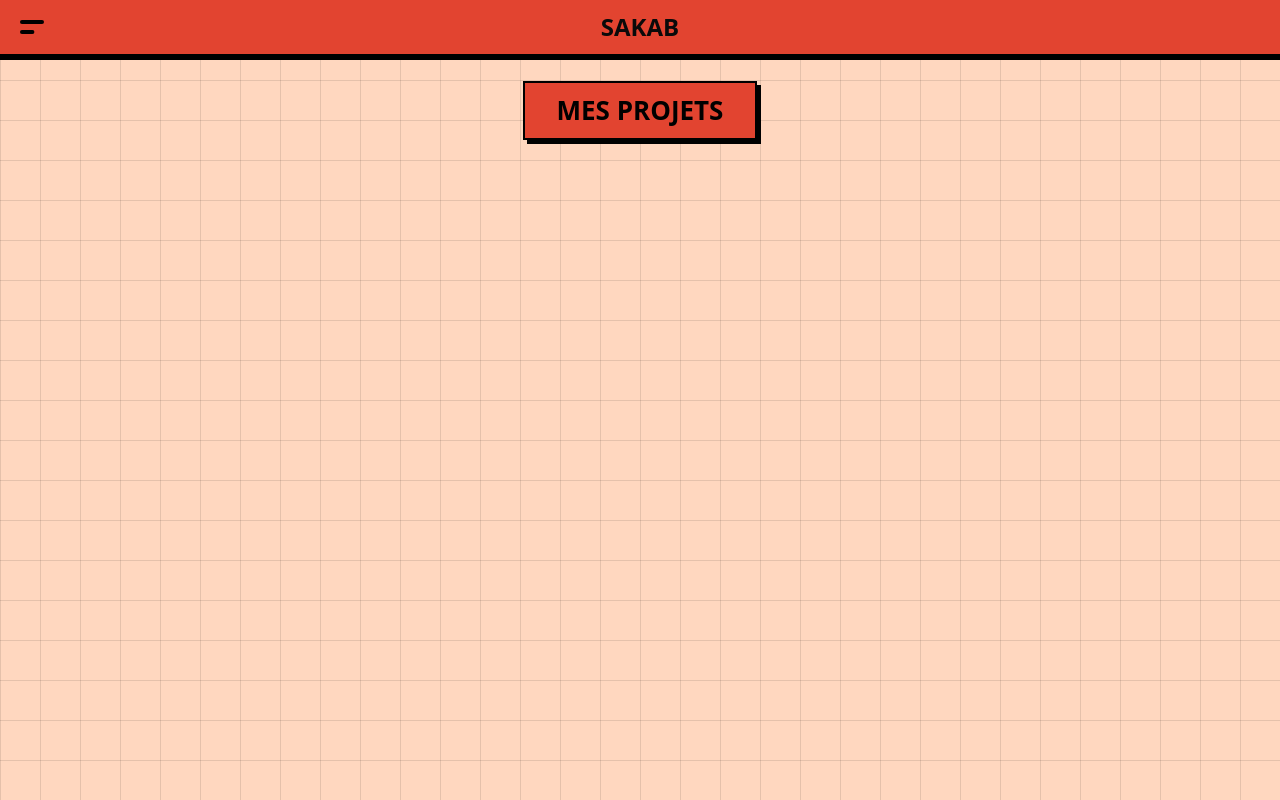
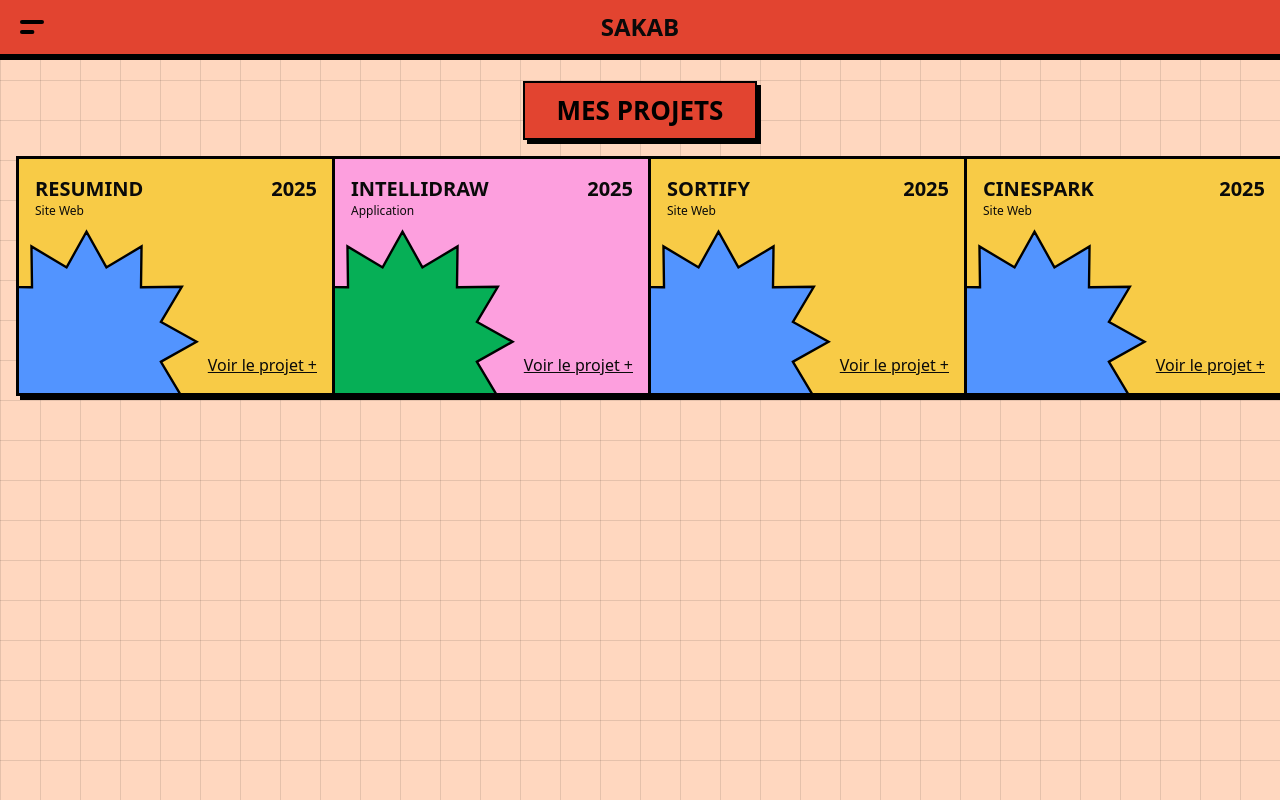
Before and after one commit to sakab257/portfolio-sakab, a Next.js app: page /project in a window 1280 px wide. Built offline with nearby package versions, Linux system fonts and the light colour scheme; a web font is replaced by a local one.

Commit message:
ajout de qlq fonctionnalités

```diff
--- a/app/experiences/page.tsx
+++ b/app/experiences/page.tsx
@@ -1,3 +1,4 @@
+import Companies from '@/components/experiences/companies'
 import Company from '@/components/experiences/company'
 import PageTitle from '@/components/ui/page-title'
 import React from 'react'
@@ -8,13 +9,7 @@ const Experiences = () => {
       <PageTitle title="Mes Experiences" />
       <div className='w-full h-160 relative flex flex-col gap-4 pt-4'>
         <div className='h-full w-0.5 border-2 border-black border-dashed absolute top-0 left-1/2 -translate-x-1/2'></div>
-        <Company title={`Concepteur\n Développeur`} imageUrl='/companies/cdc.svg' company='Groupe Caisse Des Dépôts - 2025'
-          description={`
-            ✦ Intégration de GraphQL dans un environnement Drupal/Symfony avec MariaDB.
-            \n✦ Développement d’interfaces Next.js performantes et évolutives garantissant une UX/UI responsive.
-            \n✦ Configuration d’un environnement Docker conteneurisé assurant la stabilité et reproductibilité.
-            \n✦ Automatisation et déploiement sur Vercel avec pipelines CI/CD GitHub Actions réduisant le temps de production.`}
-        />
+        <Companies />
         {/* <Company title="Software Engineer" imageUrl='/companies/dauphine.svg'/> */}
       </div>
     </>
--- a/app/page.tsx
+++ b/app/page.tsx
@@ -9,12 +9,12 @@ export default function Home() {
       <div className="flex w-full items-center justify-center gap-8">
         <Image src="/hero-image.svg" alt="Hero Image" width={350} height={350} className="lg:w-[500px] lg:h-[500px] pt-4 flex items-center justify-center animate-jump-in animate-once" />
         <div className="w-fit hidden lg:flex h-fit p-4 gap-8 flex-col">
-          <div className="w-fit flex gap-8 justify-between mx-auto">
+          <div className="w-full flex gap-8 justify-between mx-auto">
             <CompanyCards />
           </div>
           <div className="w-fit flex flex-col gap-2 justify-between mx-auto">
-            <ButtonStyled href="/project" color="#E24430" text="Mes projets" px="px-36"/>
-            <ButtonStyled href="/cv.pdf" target="_blank" color="#FFD7BF" text="Telecharger mon cv" px="px-24.5"/>
+            <ButtonStyled href="/project" color="#E24430" text="Mes projets"/>
+            <ButtonStyled href="/cv.pdf" target="_blank" color="#FFD7BF" text="Telecharger mon cv"/>
           </div>
         </div>
       </div>
@@ -24,8 +24,8 @@ export default function Home() {
           <CompanyCards />
         </div>
         <div className="w-fit flex flex-col gap-2 justify-between mx-auto">
-          <ButtonStyled href="/project" color="#E24430" text="Mes projets" px="px-35.5"/>
-          <ButtonStyled href="/cv.pdf" target="_blank" color="#FFD7BF" text="Telecharger mon cv" px="px-26"/>
+          <ButtonStyled href="/project" color="#E24430" text="Mes projets"/>
+          <ButtonStyled href="/cv.pdf" target="_blank" color="#FFD7BF" text="Telecharger mon cv"/>
         </div>
       </div>
     </div>
--- a/app/project/page.tsx
+++ b/app/project/page.tsx
@@ -1,9 +1,15 @@
+import ProjectCard from '@/components/project/project-card'
 import PageTitle from '@/components/ui/page-title'
 import React from 'react'
 
 const Projects = () => {
   return (
-    <PageTitle title="Mes Projets" />
+    <>
+      <PageTitle title="Mes Projets" />
+      <div className='w-full h-160 relative grid grid-cols-1 md:grid-cols-2 lg:grid-cols-3 xl:grid-cols-4 gap-4 pt-4 px-4'>
+        <ProjectCard />
+      </div>
+    </>
   )
 }
 
--- a/components/CurvedLoop.tsx
+++ b/components/CurvedLoop.tsx
@@ -12,7 +12,7 @@ interface CurvedLoopProps {
 
 const CurvedLoop: FC<CurvedLoopProps> = ({
   marqueeText = '',
-  speed = 2,
+  speed = 1,
   className,
   curveAmount = 0,
   direction = 'left',
--- a/components/cards/company-cards.tsx
+++ b/components/cards/company-cards.tsx
@@ -4,15 +4,15 @@ import React from 'react'
 const companies = [
     {image: "/companies/cdc.svg", name: "CDC"},
     {image: "/companies/dauphine.svg", name: "Dauphine"},
-    {image: "/companies/cdc.svg", name: "test"},
-    {image: "/companies/dauphine.svg", name: "djjs"},
+    {image: "/companies/orange.svg", name: "Orange"},
+
 ]
 
 const CompanyCards = () => {
   return (
     <>
       {companies.map((company) => (
-        <div key={company.name} className='w-20 h-20 p-4 border-2 border-black shadow-[4px_4px_0px_0px_#000] flex items-center justify-center relative'>
+        <div key={company.name} className='w-15 h-15 md:w-20 md:h-20 lg:h-24.5 lg:w-24.5 p-4 border-2 border-black shadow-[4px_4px_0px_0px_#000] flex items-center justify-center relative'>
           <Image src={company.image} alt={company.name} fill className='object-contain'/>
         </div>
       ))}
--- /dev/null
+++ b/components/experiences/companies.tsx
@@ -0,0 +1,32 @@
+import React from 'react'
+import Company from './company'
+
+const Companies = () => {
+  return (
+    <>
+        <Company title={`Hackathon Gen IA`} imageUrl='/companies/orange.svg' company='Orange - 2025'
+          description={`
+            ✦ Intégration de GraphQL dans un environnement Drupal/Symfony avec MariaDB.
+            \n✦ Développement d’interfaces Next.js performantes et évolutives garantissant une UX/UI responsive.
+            \n✦ Configuration d’un environnement Docker conteneurisé assurant la stabilité et reproductibilité.
+            \n✦ Automatisation et déploiement sur Vercel avec pipelines CI/CD GitHub Actions réduisant le temps de production.`}
+        />
+        <Company title={`Concepteur\n Développeur`} imageUrl='/companies/cdc.svg' company='Groupe Caisse Des Dépôts - 2025'
+          description={`
+            ✦ Intégration de GraphQL dans un environnement Drupal/Symfony avec MariaDB.
+            \n✦ Développement d’interfaces Next.js performantes et évolutives garantissant une UX/UI responsive.
+            \n✦ Configuration d’un environnement Docker conteneurisé assurant la stabilité et reproductibilité.
+            \n✦ Automatisation et déploiement sur Vercel avec pipelines CI/CD GitHub Actions réduisant le temps de production.`}
+        />
+        <Company title={`ADEM`} imageUrl='/companies/dauphine.svg' company='Dauphine - 2025'
+          description={`
+            ✦ Intégration de GraphQL dans un environnement Drupal/Symfony avec MariaDB.
+            \n✦ Développement d’interfaces Next.js performantes et évolutives garantissant une UX/UI responsive.
+            \n✦ Configuration d’un environnement Docker conteneurisé assurant la stabilité et reproductibilité.
+            \n✦ Automatisation et déploiement sur Vercel avec pipelines CI/CD GitHub Actions réduisant le temps de production.`}
+        />
+    </>
+  )
+}
+
+export default Companies
--- /dev/null
+++ b/components/project/project-card.tsx
@@ -0,0 +1,33 @@
+import Image from 'next/image'
+import Link from 'next/link'
+import React from 'react'
+
+const projects = [
+    { title : "Resumind", date: "2025", description:"Site Web", bg:"#F8CB46", imageBg:"#5294FF", link:"/" },
+    { title : "Intellidraw", date: "2025", description:"Application", bg:"#FD9FDE", imageBg:"#06AF56", link: "/experiences" },
+    { title : "Sortify", date: "2025", description:"Site Web", bg:"#F8CB46", imageBg:"#5294FF", link:"#" },
+    { title : "Cinespark", date: "2025", description:"Site Web", bg:"#F8CB46", imageBg:"#5294FF", link:"#" },
+]
+
+
+const ProjectCard = () => {
+  return (
+    <>
+        {projects.map((project)=>(
+            <div key={project.title} className='w-80 h-60 flex flex-col relative border-3 overflow-hidden border-black shadow-[4px_4px_0px_0px_#000] mx-auto' style={{backgroundColor: project.bg}}>
+                <div className='w-full flex justify-between px-4 pt-4'>
+                    <h1 className='font-black uppercase text-xl'>{project.title}</h1>
+                    <p className='font-black uppercase text-xl'>{project.date}</p>
+                </div>
+                <p className='text-xs capitalize px-4'>{project.description}</p>
+                <svg width="180" height="180" viewBox="0 0 152 138" className='absolute left-0 -bottom-2' fill={project.imageBg}>
+                    <path d="M73.3389 31.2539L73.8408 32.1504L74.7236 31.625L103.476 14.501L103.022 47.9639L103.009 48.9912L104.036 48.9775L137.498 48.5234L120.375 77.2764L119.85 78.1592L120.746 78.6611L149.951 95L120.746 111.339L119.85 111.841L120.375 112.724L137.498 141.476L104.036 141.022L103.009 141.009L103.022 142.036L103.476 175.498L74.7236 158.375L73.8408 157.85L73.3389 158.746L57 187.951L40.6611 158.746L40.1592 157.85L39.2764 158.375L10.5234 175.498L10.9775 142.036L10.9912 141.009L9.96387 141.022L-23.499 141.476L-6.375 112.724L-5.84961 111.841L-6.74609 111.339L-35.9521 95L-6.74609 78.6611L-5.84961 78.1592L-6.375 77.2764L-23.499 48.5234L9.96387 48.9775L10.9912 48.9912L10.9775 47.9639L10.5234 14.501L39.2764 31.625L40.1592 32.1504L40.6611 31.2539L57 2.04785L73.3389 31.2539Z" stroke="black" strokeWidth="2"/>
+                </svg>
+                <Link href={project.link} className='underline absolute bottom-4 right-4'>Voir le projet +</Link>
+            </div>
+        ))}
+    </>
+  )
+}
+
+export default ProjectCard
--- a/components/ui/button-styled.tsx
+++ b/components/ui/button-styled.tsx
@@ -6,14 +6,12 @@ interface ButtonStyledProps {
   text?: string
   icon?: ReactNode
   href?: string
-  px?: string
-  disabled?: boolean
   target?: string
 }
 
-const ButtonStyled = ({color, text, icon, href = "#", px = "px-8", target}: ButtonStyledProps) => {
+const ButtonStyled = ({color, text, icon, href = "#", target}: ButtonStyledProps) => {
   return (
-    <Link href={href} target={target} className={`bg-[${color}] text-md lg:text-xl mt-4 w-fit flex items-center justify-center ${px} py-2 border-2 border-black uppercase shadow-[4px_4px_0px_0px_#000] gap-4 text-black font-black transition-all duration-150 active:translate-x-1 active:translate-y-1 active:shadow-none`}>
+    <Link href={href} target={target} className={`bg-[${color}] text-sm lg:text-xl mt-4 w-full flex items-center justify-center px-15 py-2 border-2 border-black uppercase shadow-[4px_4px_0px_0px_#000] gap-4 text-black font-black transition-all duration-150 active:translate-x-1 active:translate-y-1 active:shadow-none`}>
         {text}
         {icon && icon}
     </Link>
```
Also changed, not shown: public/companies/orange.svg (added), public/project/Star.svg (added).
